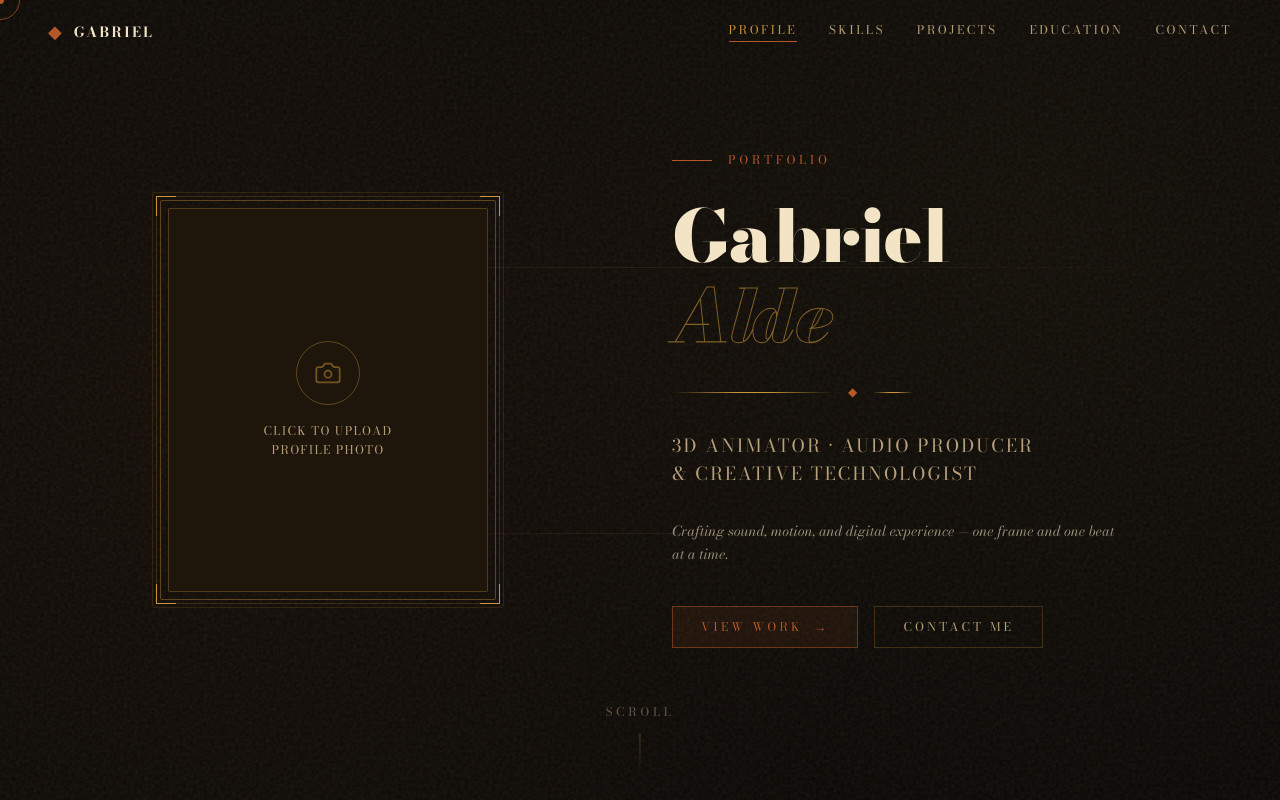
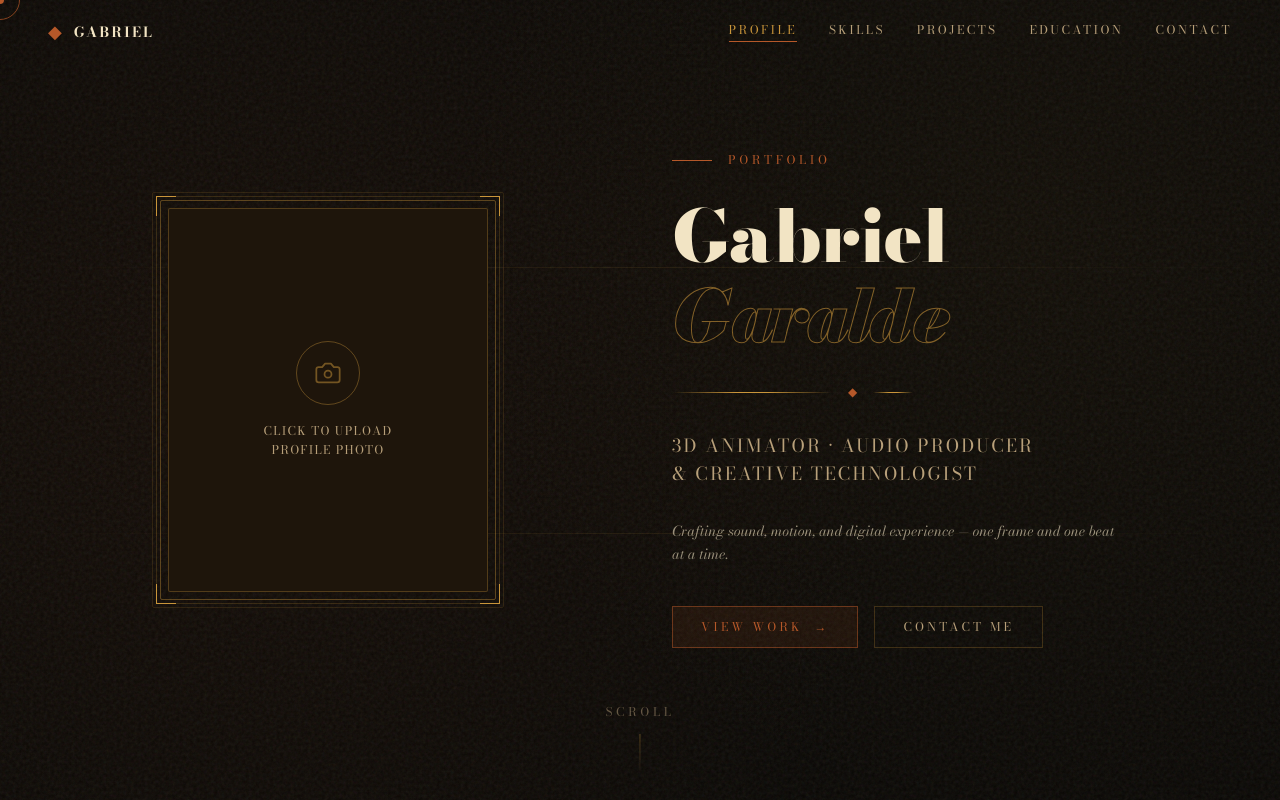
Before and after one commit to pikazoi/gabriel-portfolio, a React (Vite) app: page / in a window 1280 px wide. Shown: the top 800 px of the page. Built offline with nearby package versions, Linux system fonts and the light colour scheme.

Commit message:
Update Hero.tsx

```diff
--- a/src/components/Hero.tsx
+++ b/src/components/Hero.tsx
@@ -138,7 +138,7 @@ export default function Hero() {
                   color: 'transparent',
                 }}
               >
-                Alde
+                Garalde
               </h1>
             </motion.div>
 
```
